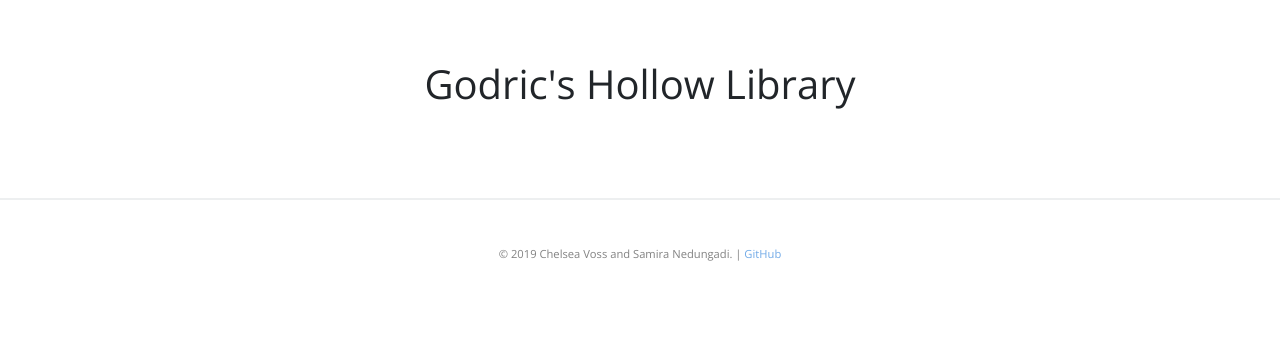
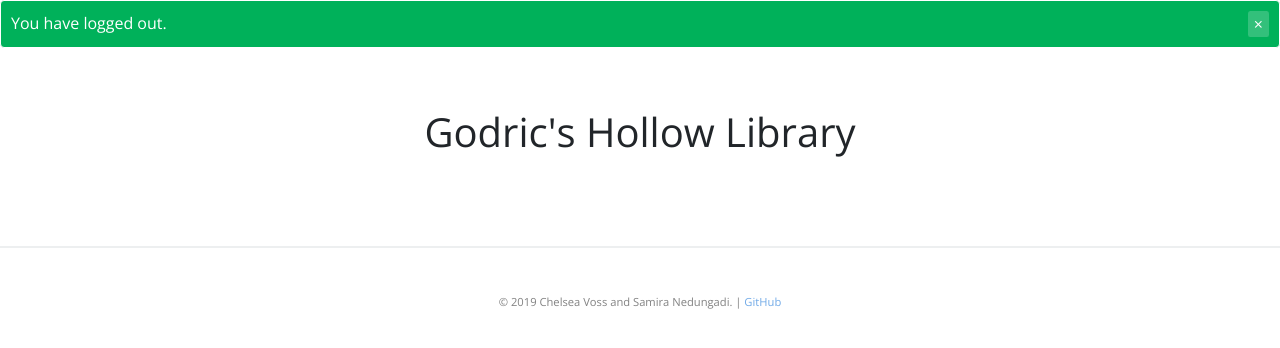
Before and after one commit to samiranne/l-space-flask, a Flask app: page /logout in a window 1280 px wide. Shown: the part 90-438 px from the top of the page. Run offline with Flask 2, Linux system fonts and the light colour scheme; the visitor is signed in with stand-in values (Sample User, id 1); some libraries are stand-ins or nearby versions.

Commit message:
Fix flash messages

```diff
--- a/app.py
+++ b/app.py
@@ -72,7 +72,7 @@ def settings():
         if not current_user.check_password(form.new_password.data): # if new password != current password
             current_user.set_password(form.new_password.data)
         add_to_database(current_user)
-        flash("Your changes have been saved", category='success')
+        flash("Your changes have been saved", 'success')
     elif request.method == 'GET':
         form.pre_populate() # pre-populate with the user's current display name, etc
     houses = House.query.all()
@@ -88,6 +88,7 @@ def house_membership_requests():
     membership_request = HouseMembershipRequests(house_id=request_body['house_id'], user_id=current_user.id)
     add_to_database(membership_request)
     return json.dumps({ 'requestId' : membership_request.id })
+
 
 @app.route('/house_membership_requests', methods=['GET'])
 @login_required
@@ -204,18 +205,16 @@ def house_members(house_id):
     return render_template('houses/members.html', members=house_members)
 
 
-@app.route('/houses/add', methods=['GET', 'POST'])
+@app.route('/houses', methods=['POST'])
 def add_house():
-    if request.method == 'POST':
-        # try:
-        house_name = request.form['name']
-        house = House(name=house_name)
-        add_to_database(house)
-        flash('Created a new house "%s"' % house_name, category='success')
-        # except: # TODO what exceptions to catch here?
-        #     flash('An error occurred', category='error')
-    return render_template('houses/add.html')
-
+    # try:
+    house_name = request.form['name']
+    house = House(name=house_name)
+    add_to_database(house)
+    flash('Created a new house "%s"' % house_name, category='success')
+    # except: # TODO what exceptions to catch here?
+    #     flash('An error occurred', category='error')
+    return 'ok'
 
 # USERS
 
--- a/static/css/main.css
+++ b/static/css/main.css
@@ -39,33 +39,37 @@ a:visited {
 ** FLASH
 **************/
 .flash {
-    padding: 5px 10px;
-    height: 35px;
+    padding: 10px;
     color: white;
-    background-color: #D74038;
     border: 1px solid white;
-    display: block;
-    clear: both;
+    display: grid;
+    grid-template-columns: 1fr auto;
 }
-.flash.success {
+.flash.alert-success {
     background-color: #00B15A;
 }
-.align-left {
-    float: left;
-    width:15%;
-    text-align:left;
+
+.flash.alert-error {
+    background-color: #D74038;
 }
-.align-center {
-    float: left;
-    width:70%;
-    text-align:center;
+
+.flash-dismiss {
+    border: none;
+    background  : rgba(255, 255, 255, .2);
+    border-radius: 10%;
 }
-.align-right {
-    float: left;
-    width:15%;
-    text-align:right;
-    cursor: pointer;
+
+.flash-dismiss:hover {
+    background  : rgba(255, 255, 255, .4);
+    border: none;
 }
+
+.flash-dismiss:active {
+    background  : rgba(0, 0, 0, .2);
+}
+
+
+
 /*************
 ** FORMS
 **************/
--- a/static/javascript/app.js
+++ b/static/javascript/app.js
@@ -2,7 +2,7 @@
 
 $( document ).ready(function() {
     // REMOVE FLASH MESSAGE ON CLICK
-    $( ".flash .align-right" ).click(function() {
+    $( ".flash-dismiss" ).click(function() {
         $(this).parent().remove();
     });
 
--- a/templates/flash.html
+++ b/templates/flash.html
@@ -3,12 +3,8 @@
     {% if category == 'success' %}
     	{% set alert_class = 'success' %}
     {% else %}
-    	{% set alert_class = 'danger' %}
-            <div class="alert alert-{{alert_class}}"><span class="align-center">{{ message }}</span><span class="align-right">x</span></div>
+    	{% set alert_class = 'error' %}
     {% endif %}
+        <div class="flash alert alert-{{alert_class}}"><span>{{ message }}</span><button class="flash-dismiss">×</button></div>
     {% endfor %}
 {% endwith %}
-{#
-<div class="alert alert-success"><span class="align-center">test flash message 1</span><span class="align-right">x</span></div>
-<div class="alert alert-danger"><span class="align-center">test flash message 2</span><span class="align-right">x</span></div>
-#}
--- a/templates/form.html
+++ b/templates/form.html
@@ -9,7 +9,7 @@
                     <div class="col-sm-6">
                         {{ field(**kwargs)|safe }}
                         {% for error in field.errors %}
-                            <div class="alert alert-danger">{{ error }}</div>
+                            <div class="alert alert-error">{{ error }}</div>
                         {% endfor %}
                     </div>
                     <div class="col-sm-3 collapse" id="{{field.id}}_description">
```
